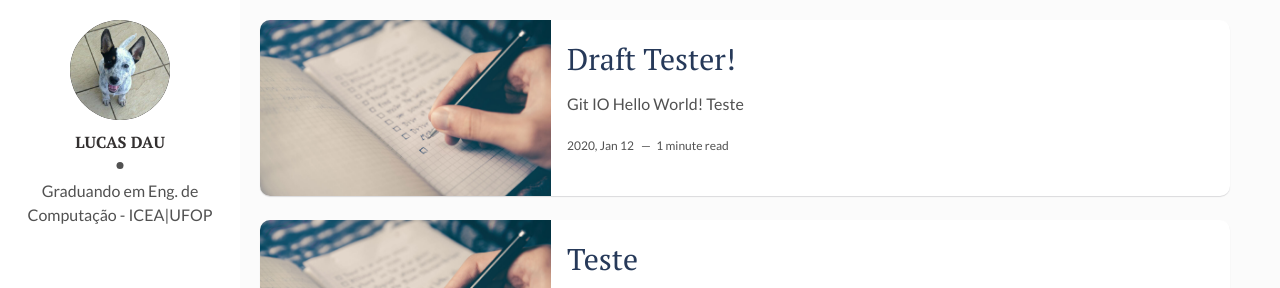
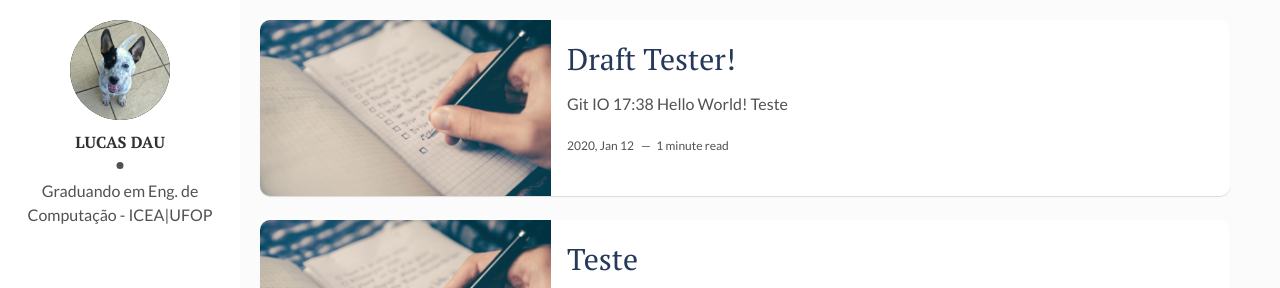
Before and after one commit to dfslucas/dfslucas.github.io, a Jekyll site: the page built from index.html, in a window 1280 px wide. Shown: the top 288 px of the page. Built offline with Jekyll 4.4.1, drawn with Linux system fonts in a browser that asks for light colours; the list of posts is cut into pages by our own code.

Commit message:
Update from Forestry.io dfslucas updated _posts/2017-11-14-hello-world.html

```diff
--- a/_posts/2017-11-14-hello-world.html
+++ b/_posts/2017-11-14-hello-world.html
@@ -8,6 +8,6 @@ tags:
 - First
 
 ---
-<h2>Git IO</h2>
+<h2>Git IO 17:38</h2>
 <p>Hello World! <3</p>
   <b>Teste</b>
```
